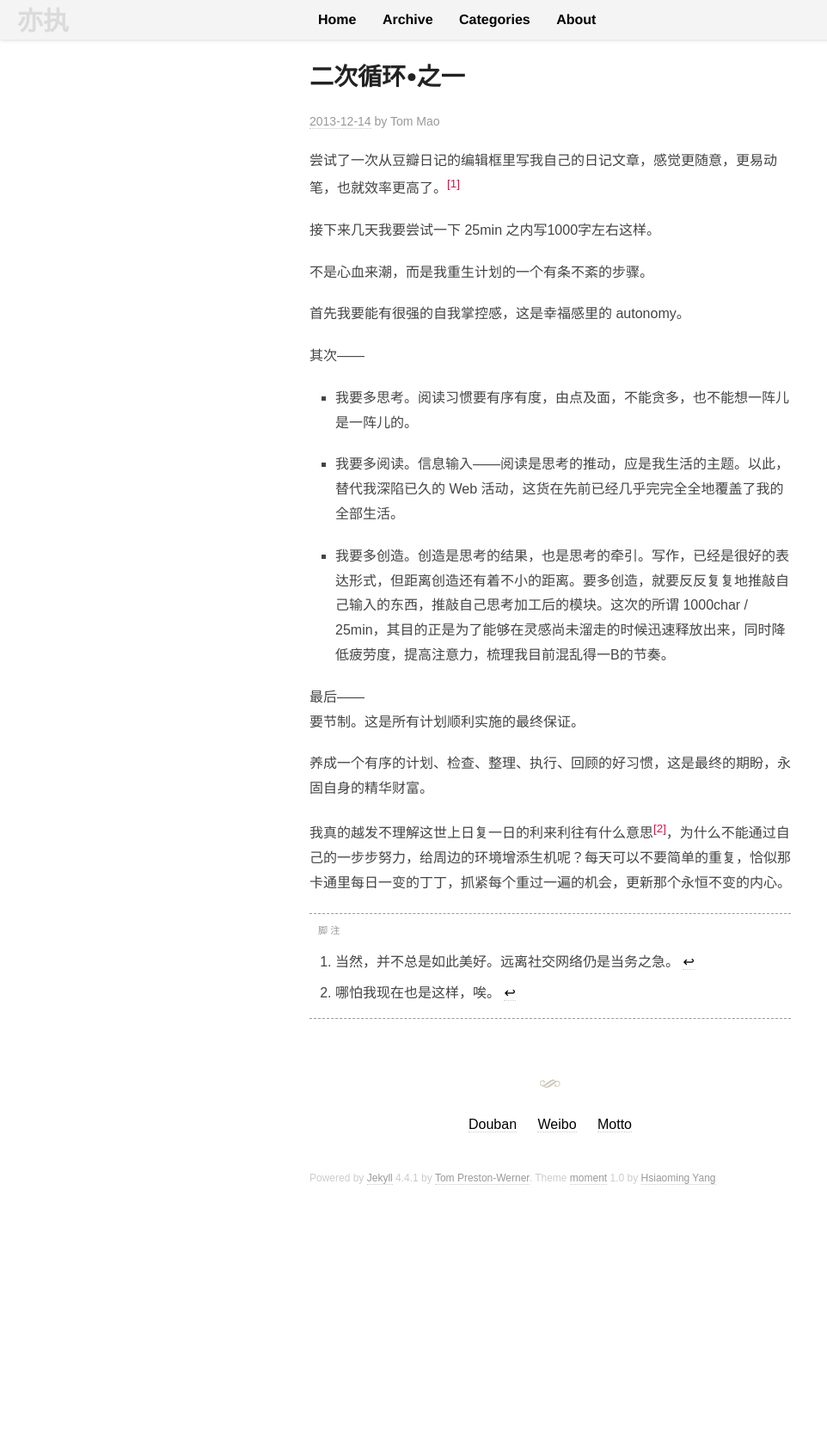
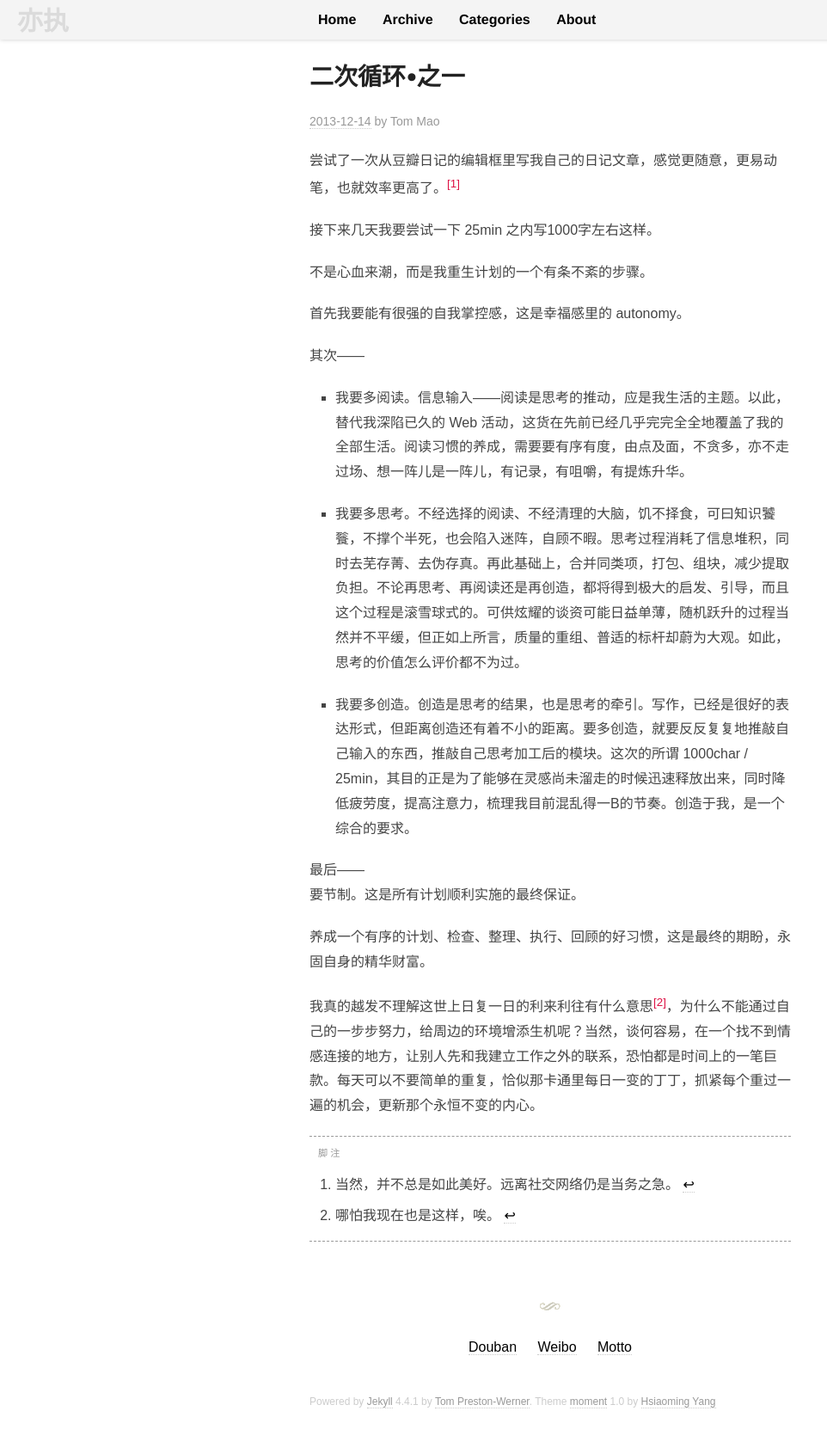
Before and after one commit to fanyange/fanyange.github.io, a Jekyll site: the page built from _posts/2013-12-14-new2-1st.md, in a window 1280 px wide. Shown: the whole page at 86% size, without its empty margins (0-962 px from the left). Built offline with Jekyll 4.4.1, drawn with Linux system fonts in a browser that asks for light colours; some web fonts are replaced; comment, search, counter and statistics services are not loaded; before the commit the page ends 1432 px from its top, so only the background shows below that.

Commit message:
Update 2013-12-14-new2-1st.md

```diff
--- a/_posts/2013-12-14-new2-1st.md
+++ b/_posts/2013-12-14-new2-1st.md
@@ -15,17 +15,18 @@ categories: 日知录
 首先我要能有很强的自我掌控感，这是幸福感里的 autonomy。
 
 其次——
-* 我要多思考。阅读习惯要有序有度，由点及面，不能贪多，也不能想一阵儿是一阵儿的。
 
-* 我要多阅读。信息输入——阅读是思考的推动，应是我生活的主题。以此，替代我深陷已久的 Web 活动，这货在先前已经几乎完完全全地覆盖了我的全部生活。
+* 我要多阅读。信息输入——阅读是思考的推动，应是我生活的主题。以此，替代我深陷已久的 Web 活动，这货在先前已经几乎完完全全地覆盖了我的全部生活。阅读习惯的养成，需要要有序有度，由点及面，不贪多，亦不走过场、想一阵儿是一阵儿，有记录，有咀嚼，有提炼升华。
 
-* 我要多创造。创造是思考的结果，也是思考的牵引。写作，已经是很好的表达形式，但距离创造还有着不小的距离。要多创造，就要反反复复地推敲自己输入的东西，推敲自己思考加工后的模块。这次的所谓 1000char / 25min，其目的正是为了能够在灵感尚未溜走的时候迅速释放出来，同时降低疲劳度，提高注意力，梳理我目前混乱得一B的节奏。
+* 我要多思考。不经选择的阅读、不经清理的大脑，饥不择食，可曰知识饕餮，不撑个半死，也会陷入迷阵，自顾不暇。思考过程消耗了信息堆积，同时去芜存菁、去伪存真。再此基础上，合并同类项，打包、组块，减少提取负担。不论再思考、再阅读还是再创造，都将得到极大的启发、引导，而且这个过程是滚雪球式的。可供炫耀的谈资可能日益单薄，随机跃升的过程当然并不平缓，但正如上所言，质量的重组、普适的标杆却蔚为大观。如此，思考的价值怎么评价都不为过。
+
+* 我要多创造。创造是思考的结果，也是思考的牵引。写作，已经是很好的表达形式，但距离创造还有着不小的距离。要多创造，就要反反复复地推敲自己输入的东西，推敲自己思考加工后的模块。这次的所谓 1000char / 25min，其目的正是为了能够在灵感尚未溜走的时候迅速释放出来，同时降低疲劳度，提高注意力，梳理我目前混乱得一B的节奏。创造于我，是一个综合的要求。
 
 最后——
 要节制。这是所有计划顺利实施的最终保证。
 
 养成一个有序的计划、检查、整理、执行、回顾的好习惯，这是最终的期盼，永固自身的精华财富。
 
-我真的越发不理解这世上日复一日的利来利往有什么意思[^2]，为什么不能通过自己的一步步努力，给周边的环境增添生机呢？每天可以不要简单的重复，恰似那卡通里每日一变的丁丁，抓紧每个重过一遍的机会，更新那个永恒不变的内心。
+我真的越发不理解这世上日复一日的利来利往有什么意思[^2]，为什么不能通过自己的一步步努力，给周边的环境增添生机呢？当然，谈何容易，在一个找不到情感连接的地方，让别人先和我建立工作之外的联系，恐怕都是时间上的一笔巨款。每天可以不要简单的重复，恰似那卡通里每日一变的丁丁，抓紧每个重过一遍的机会，更新那个永恒不变的内心。
 
 [^2]: 哪怕我现在也是这样，唉。
```
